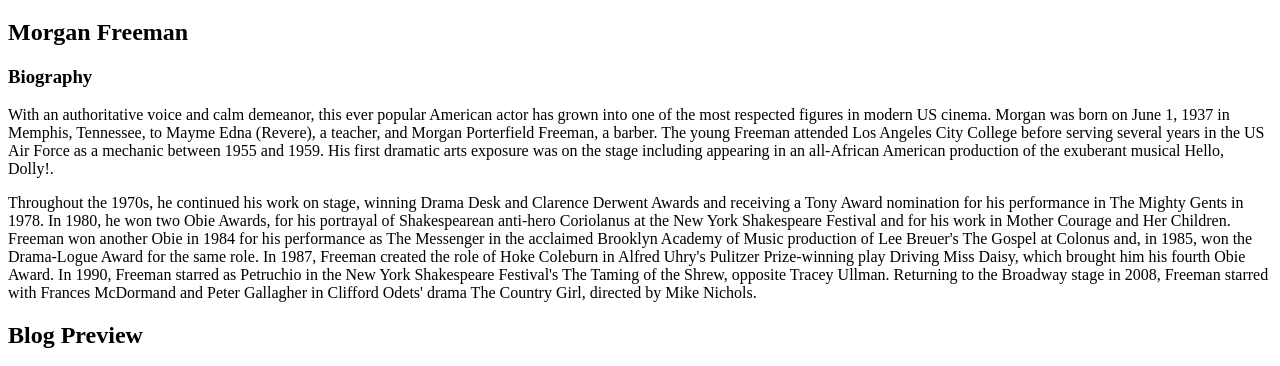
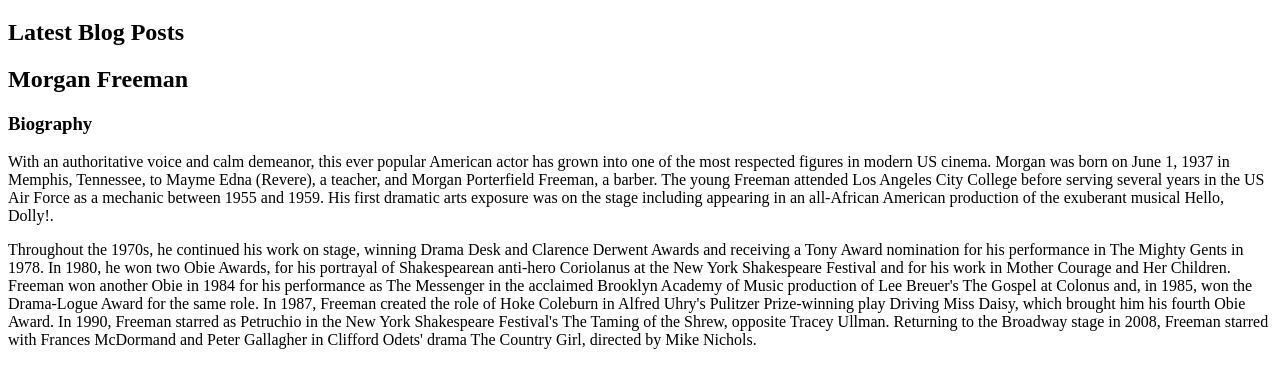
Before and after one commit to kristenmo20/PHP-Blog, a PHP site: page / in a window 1280 px wide. Shown: the part 503-869 px from the top of the page. Run offline with PHP 8.4, Linux system fonts and the light colour scheme; data that the repository does not hold is empty.

Commit message:
edit posts

```diff
--- a/private/app/views/main/index.php
+++ b/private/app/views/main/index.php
@@ -14,7 +14,25 @@
 									<span class="image object">
 										<img src="images/pic10.jpg" alt="" />
 									</span>
-								</section>
+                                </section>
+
+                            <!-- Section -->
+								<section>
+                                <div class="align-center">
+									<header class="major">
+										<h2>Latest Blog Posts</h2>
+									</header>
+									<div class="content align-center">
+										<article>
+                                            <h3><?php echo($posts) ?></h3>
+                                            <h3><?php echo($posts) ?></h3>
+                                            <h3><?php echo($posts) ?></h3>
+                                            <h3><?php echo($posts) ?></h3>
+                                            <h3><?php echo($posts) ?></h3>
+										</article>
+									</div>
+                                </div>
+                                </section>
 
                             <!-- Section -->
 								<section>
```
Also changed, not shown: private/app/controllers/main.php (+6 -19 lines), private/app/models/blogmodel.php (+9 -0 lines).
